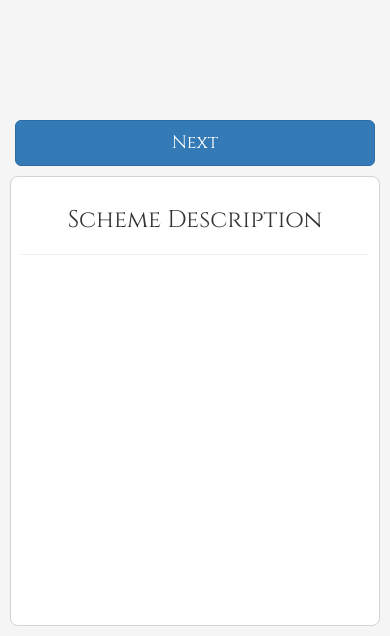
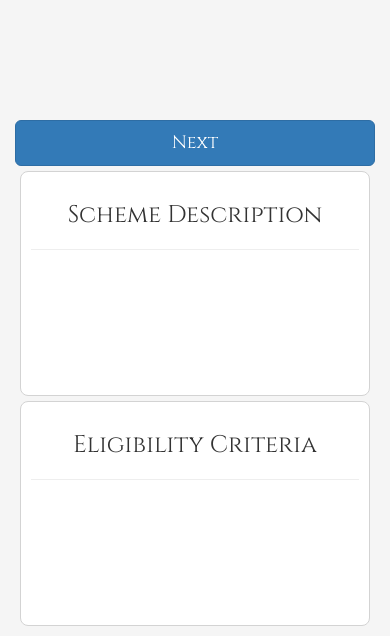
Before and after one commit to varunotelli/E-Seva, a Flask app: page /scheme in a window 390 px wide; the page is wider, and only the part inside the window is pictured. Shown: the part 898-1534 px from the top of that part. Run offline with Flask 2, Linux system fonts and the light colour scheme; the visitor is signed in with stand-in values (Sample User, id 1); data that the repository does not hold is empty; some libraries are stand-ins or nearby versions.

Commit message:
Eligibility

```diff
--- a/static/styles/scheme.css
+++ b/static/styles/scheme.css
@@ -19,16 +19,22 @@
 
 .desc
 {
-	border-radius: 8px;
-	border: 1px solid #D3D3D3;
-	padding: 10px;
-	margin: 10px;
-	height: 450px;
-	background-color: white;
+    border-radius: 8px;
+    border: 1px solid #D3D3D3;
+    padding: 10px;
+    margin: 5px;
+    height: 225px;
+    background-color: white;
 }
 
 .divdesc
 {
   overflow-y: scroll;
-  height: 300px;
+  height: 115px;
 }
+
+.divelig
+{
+  overflow-y: scroll;
+  height: 115px;
+}
--- a/templates/scheme.html
+++ b/templates/scheme.html
@@ -47,8 +47,10 @@
                         data: {'name':element},
                         success : function(response) {
                             $('#scheme-name').html(element);
-                            var arr = response.data;
-                            $('#scheme-desc').html(arr);
+                            var arr1 = response.desc;
+                            $('#scheme-desc').html(arr1);
+                            var arr2 = response.elig;
+                            $('#scheme-elig').html(arr2);
                         } ,
                         error: function(error){
                             alert("Error");
@@ -85,15 +87,21 @@
                 <button type="submit" class="btn btn-primary btn-lg btn-block">Next</button>
             </form>
         </div>
-        <div class="col-sm-4 desc">
-            <center>
-                <h1 class="h3 mb-3 font-weight-normal">Scheme Description</h1>
-            </center>
-            <hr>
-            <center>
-                <h1 id="scheme-name" class="h4 mb-3 font-weight-normal"></h1>
-            </center>
-            <div id="scheme-desc" class="divdesc"></div>
+        <div class="col-sm-4">
+            <div class="desc">
+                <center>
+                    <h1 id="scheme-name" class="h3 mb-3 font-weight-normal">Scheme Description</h1>
+                </center>
+                <hr>
+                <div id="scheme-desc" class="divdesc"></div>
+            </div>
+            <div class="desc">
+                <center>
+                    <h1 class="h3 mb-3 font-weight-normal">Eligibility Criteria</h1>
+                </center>
+                <hr>
+                <div id="scheme-elig" class="divelig"></div>
+            </div>
         </div>
 
      </div>
```
